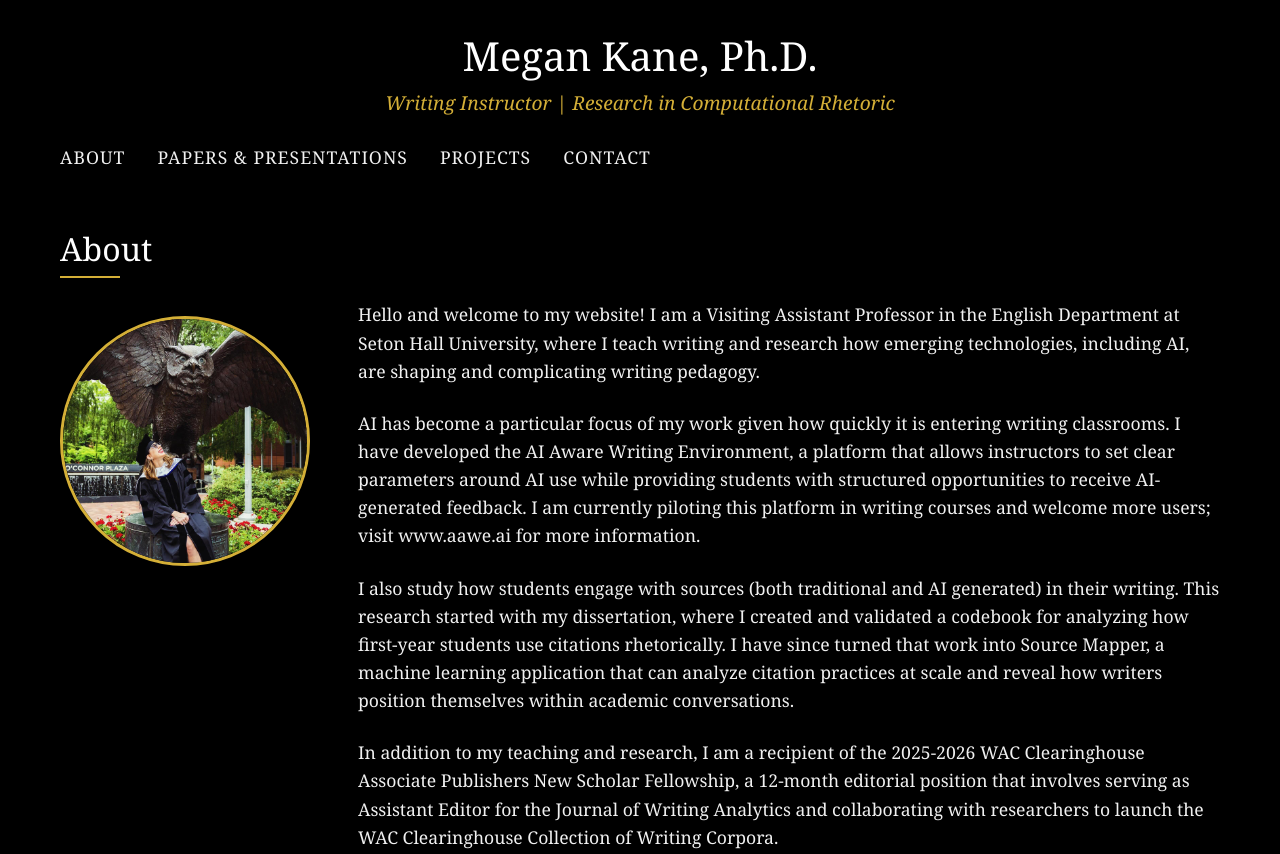
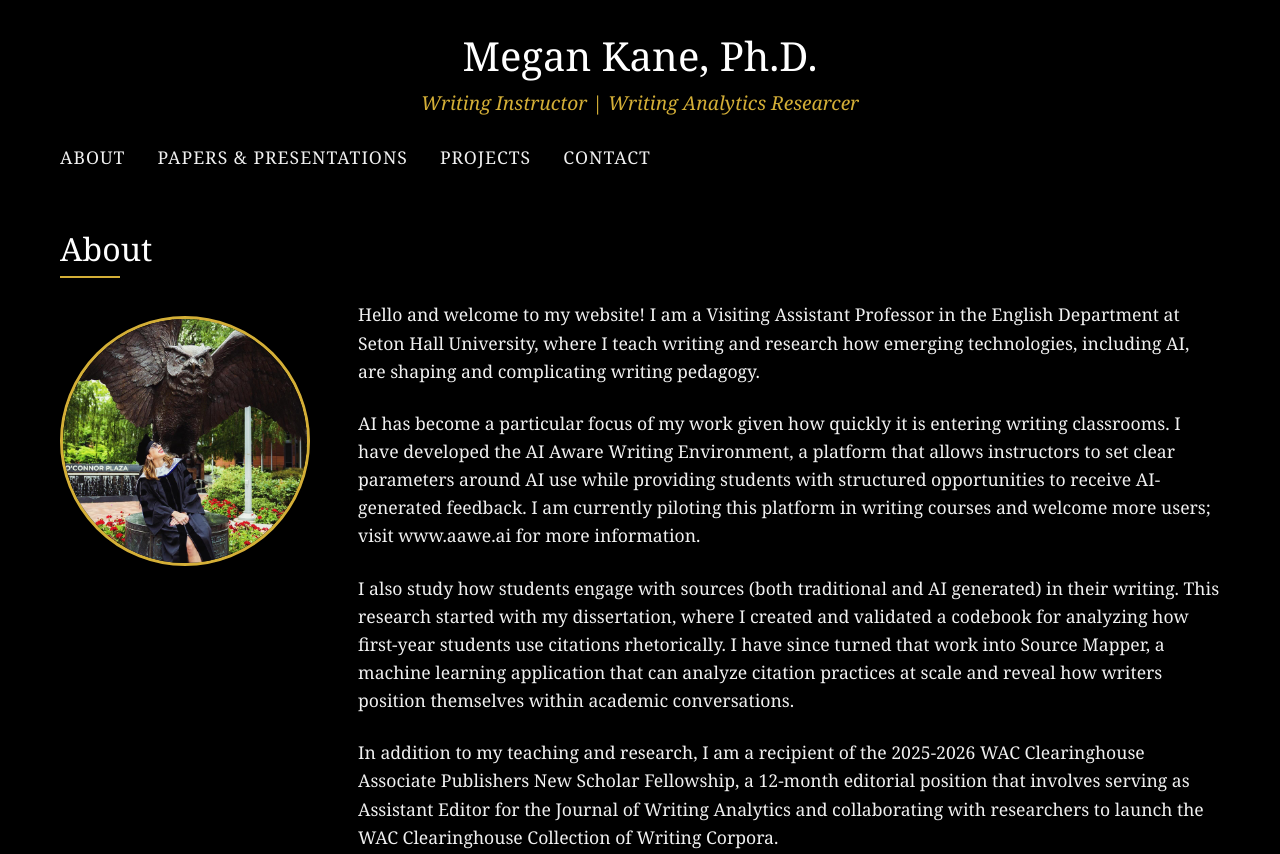
Before and after one commit to mkane968/meganskane, a plain HTML site: page index.html in a window 1280 px wide. Shown: the top 854 px of the page. Drawn offline with Linux system fonts and the light colour scheme.

Commit message:
Update tagline in index.html

```diff
--- a/index.html
+++ b/index.html
@@ -12,7 +12,7 @@
     <header>
         <div class="container">
             <h1>Megan Kane, Ph.D.</h1>
-            <p class="tagline">Writing Instructor | Research in Computational Rhetoric</p>
+            <p class="tagline">Writing Instructor | Writing Analytics Researcer </p>
             <nav>
                 <ul>
                     <li><a href="#about">About</a></li>
```
